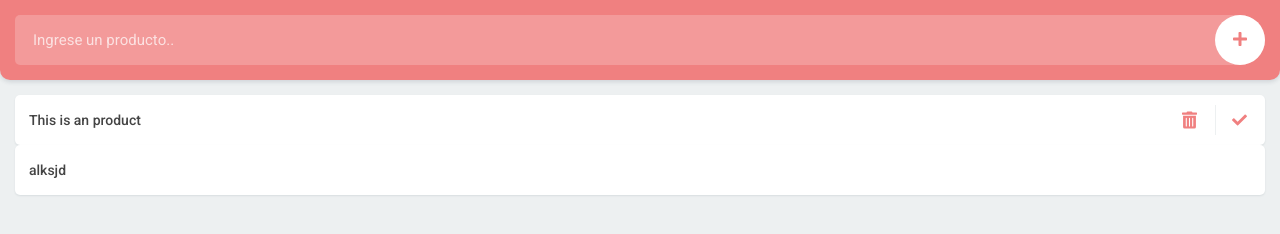
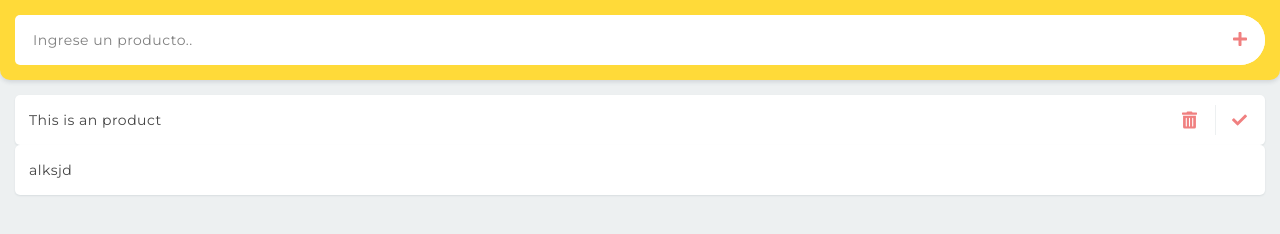
Before and after one commit to aleion/shop_list, a plain HTML site: page index.html in a window 1280 px wide. Drawn offline with Linux system fonts and the light colour scheme.

Commit message:
Change color to yellow and font to montserrat
Change color to yellow and font to montserrat

```diff
--- a/index.html
+++ b/index.html
@@ -4,7 +4,7 @@
     <meta charset="UTF-8">
     <meta name="viewport" content="width=device-width, initial-scale=1.0">
     <meta http-equiv="X-UA-Compatible" content="ie=edge">
-    <link href="https://fonts.googleapis.com/css?family=Roboto:400,500,700&display=swap" rel="stylesheet">
+    <link href="https://fonts.googleapis.com/css?family=Montserrat|Roboto:400,500,700&display=swap" rel="stylesheet">
     <link rel="stylesheet" href="style.css" type="text/css">
     <title>Shop list</title>
 </head>
--- a/style.css
+++ b/style.css
@@ -2,8 +2,9 @@
     padding: 0;
     margin: 0;
     box-sizing: border-box;
-    font-family: 'Roboto', sans-serif;
-    font-weight: 400;
+    font-family: 'Montserrat', sans-serif;
+    letter-spacing: .5px;
+    font-weight: 500;
 }
 body{
    background-color: #edf0f1;
@@ -14,7 +15,7 @@ body{
 header{
     width: 100%;
     height: 80px;
-    background-color:lightcoral;
+    background-color:#ffda39;
     position: fixed;
     top: 0;
     left: 0;
@@ -29,13 +30,13 @@ header input{
     width: 100%;
     height: 50px;
     float: left;
-    background-color: rgb(255, 255, 255, 0.2);
+    background-color: #fff;
     border: 0px;
     border-top-left-radius: 5px;
     border-bottom-left-radius: 5px;
     text-indent: 18px;
     padding: 0 60px 0 0;
-    font-size: 15px;
+    font-size: 14px;
     border-top-right-radius: 25px;
     border-bottom-right-radius: 25px;
     box-shadow: none;
@@ -43,13 +44,14 @@ header input{
     appearance: none;
     -moz-appearance: none;
     -webkit-appearance: none;
-    color: white;
+    color:black;
+    font-weight: 700;
 
 
 }
 header input::-webkit-input-placeholder{
-    color: rgba(255, 255, 255, .7);
-    font-weight: 400;
+    color: rgb(0, 0, 0, .5);
+    font-weight: 500;
 }
 header input:-moz-placeholder{
     color: rgba(255, 255, 255, .7);
```
